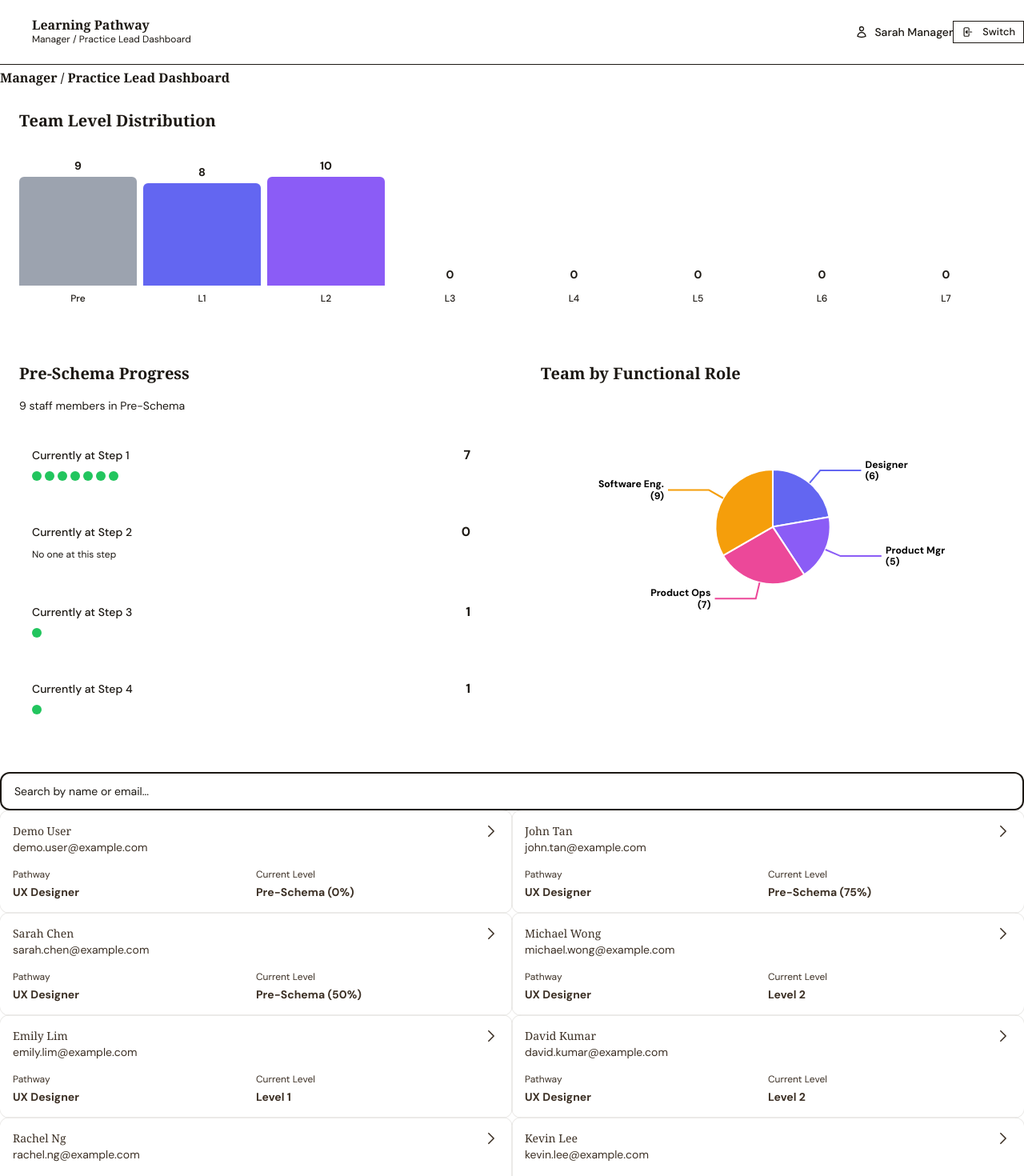
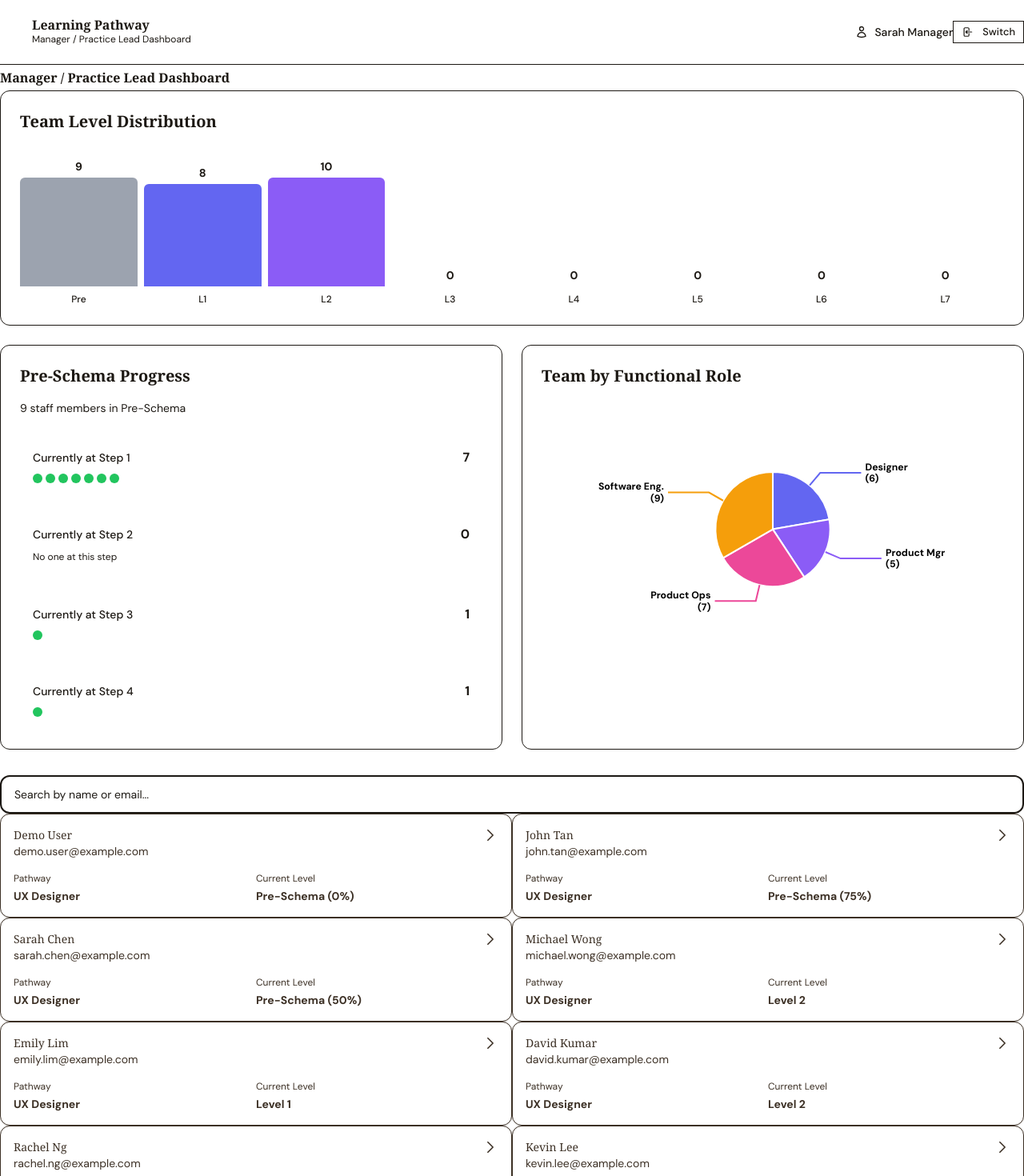
Before and after one commit to imtwig/learning-pathfinder, a Next.js app in the folder frontend/: page /manager in a window 1280 px wide. Shown: the top 1470 px of the page at 80% size. Built offline with nearby package versions, Linux system fonts and the light colour scheme.

Commit message:
Restore manager dashboard card outlines

```diff
--- a/frontend/app/manager/page.tsx
+++ b/frontend/app/manager/page.tsx
@@ -345,7 +345,7 @@ export default function ManagerDashboard() {
         {/* Dashboard Stats */}
         <div className="mb-8 space-y-6">
           {/* Level Distribution - Vertical Bar Chart */}
-          <div className="bg-[rgb(var(--color-surface))] rounded-xl p-6 shadow-[var(--shadow-sm)]">
+          <div className="bg-[rgb(var(--color-surface))] border border-[rgb(var(--color-border))] rounded-xl p-6 shadow-[var(--shadow-sm)]">
             <h3 className="font-serif text-xl font-bold text-[rgb(var(--color-text-primary))] mb-6">Team Level Distribution</h3>
             <div className="flex items-end justify-between gap-2 h-48">
               {[
@@ -390,7 +390,7 @@ export default function ManagerDashboard() {
 
           <div className="grid grid-cols-1 lg:grid-cols-2 gap-6">
             {/* Pre-Schema Step Progress */}
-            <div className="bg-[rgb(var(--color-surface))] rounded-xl p-6 shadow-[var(--shadow-sm)]">
+            <div className="bg-[rgb(var(--color-surface))] border border-[rgb(var(--color-border))] rounded-xl p-6 shadow-[var(--shadow-sm)]">
               <h3 className="font-serif text-xl font-bold text-[rgb(var(--color-text-primary))] mb-4">Pre-Schema Progress</h3>
               <p className="text-sm text-[rgb(var(--color-text-secondary))] mb-6">{levelCounts.preSchema} staff members in Pre-Schema</p>
               <div className="space-y-5">
@@ -443,7 +443,7 @@ export default function ManagerDashboard() {
             </div>
 
             {/* Team by Functional Role - Pie Chart */}
-            <div className="bg-[rgb(var(--color-surface))] rounded-xl p-6 shadow-[var(--shadow-sm)]">
+            <div className="bg-[rgb(var(--color-surface))] border border-[rgb(var(--color-border))] rounded-xl p-6 shadow-[var(--shadow-sm)]">
               <h3 className="font-serif text-xl font-bold text-[rgb(var(--color-text-primary))] mb-6">Team by Functional Role</h3>
               <div className="flex justify-center">
                 {/* Pie Chart SVG with Labels */}
@@ -635,7 +635,7 @@ export default function ManagerDashboard() {
               key={staff.id}
               href={`/staff?userId=${staff.id}&managerId=manager-1&managerName=Sarah Manager&pathway=${encodeURIComponent(staff.pathway)}&level=${staff.currentLevel}&staffName=${encodeURIComponent(staff.name)}`}
             >
-              <Card className="shadow-[var(--shadow-sm)] hover:shadow-[var(--shadow-md)] transition-all cursor-pointer bg-[rgb(var(--color-surface))] hover:border-[rgb(var(--color-primary-300))]">
+              <Card className="shadow-[var(--shadow-sm)] hover:shadow-[var(--shadow-md)] transition-all cursor-pointer bg-[rgb(var(--color-surface))] border border-[rgb(var(--color-border))] hover:border-[rgb(var(--color-primary-300))]">
                 <CardHeader>
                   <div className="flex items-start justify-between">
                     <div className="flex-1">
```
